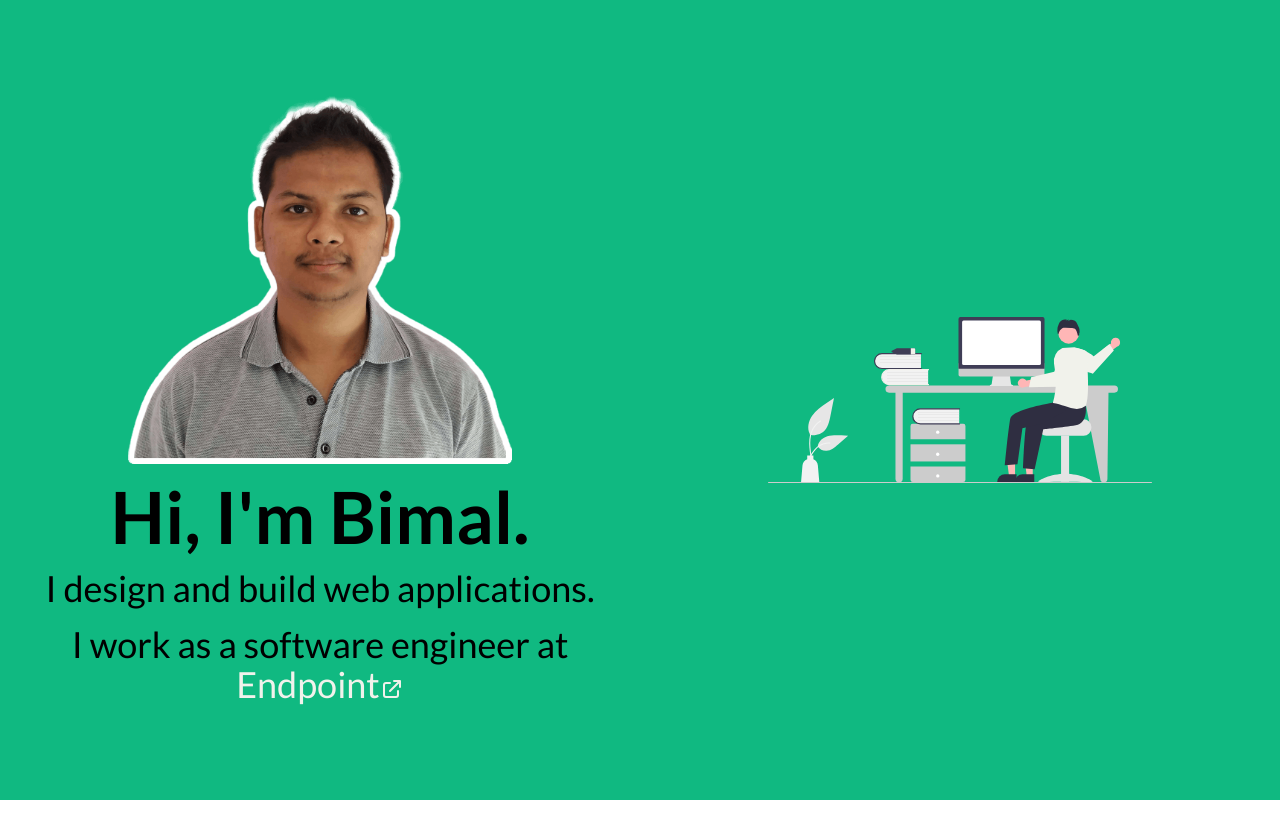
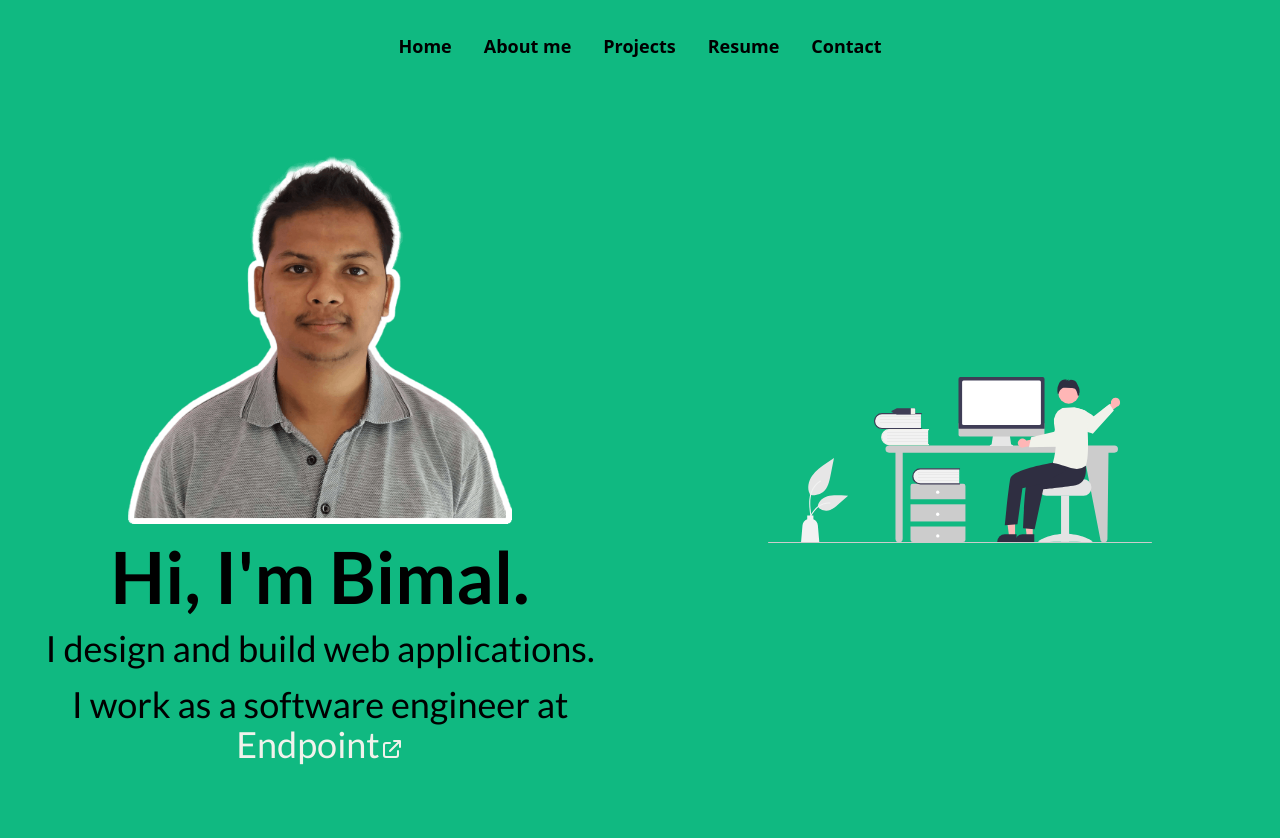
Before and after one commit to bimalghartimagar/portfolio, a Nuxt app: page / in a window 1280 px wide. Shown: the top 838 px of the page. Before the commit the page ends 800 px from the top, so only its background shows below. Built offline with nearby package versions, Linux system fonts and the light colour scheme.

Commit message:
Added default layout and navbar

```diff
--- /dev/null
+++ b/components/TheNavBar.vue
@@ -0,0 +1,17 @@
+<template>
+  <nav class="flex justify-center pt-8" :class="`grid-cols-${menus.length}`">
+    <TheNavLink class="mx-4" v-for="menu in menus" :key="menu" :text="menu" />
+  </nav>
+</template>
+
+<script>
+import TheNavLink from './TheNavLink.vue'
+export default {
+  components: { TheNavLink },
+  data () {
+    return {
+      menus: ['Home', 'About me', 'Projects', 'Resume', 'Contact']
+    }
+  }
+}
+</script>
--- /dev/null
+++ b/components/TheNavLink.vue
@@ -0,0 +1,14 @@
+<template>
+  <div class="text-lg font-semibold cursor-pointer">{{ text }}</div>
+</template>
+
+<script>
+export default {
+  props:{
+    text: {
+      type: String,
+      required: true
+    }
+  }
+}
+</script>
--- /dev/null
+++ b/layouts/default.vue
@@ -0,0 +1,16 @@
+<template>
+  <div class="bg-green-500">
+    <TheNavBar />
+    <Nuxt />
+  </div>
+</template>
+
+<script>
+import TheNavBar from '../components/TheNavBar.vue'
+
+export default {
+  components: {
+    TheNavBar
+  }
+}
+</script>
--- a/pages/index.vue
+++ b/pages/index.vue
@@ -1,6 +1,6 @@
 <template>
   <div
-    class="home max-h-full grid grid-cols-1 md:grid-cols-2 justify-items-center items-center bg-green-500 font-lato h-screen "
+    class="home max-h-full grid grid-cols-1 md:grid-cols-2 justify-items-center items-center font-lato h-screen "
   >
     <div class="title-wrapper p-4 text-center">
       <img
```
